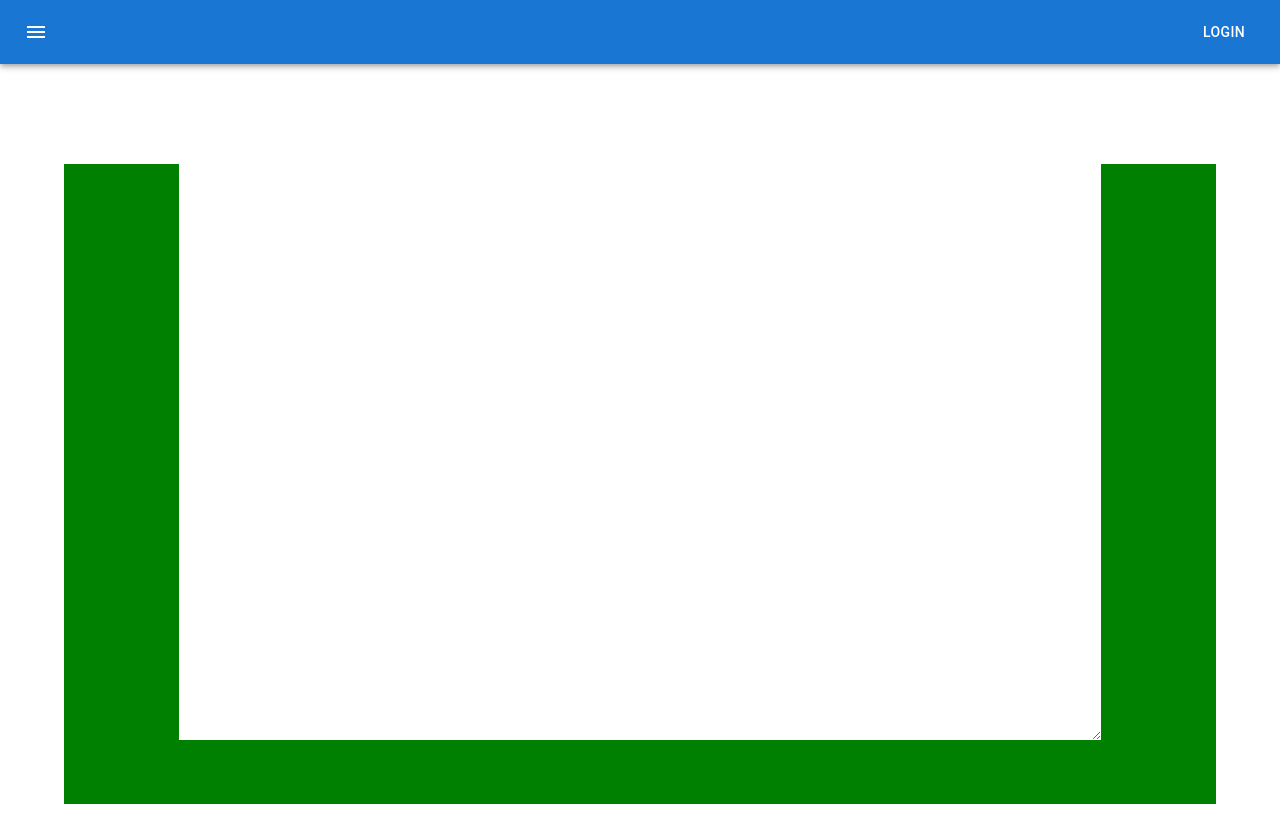
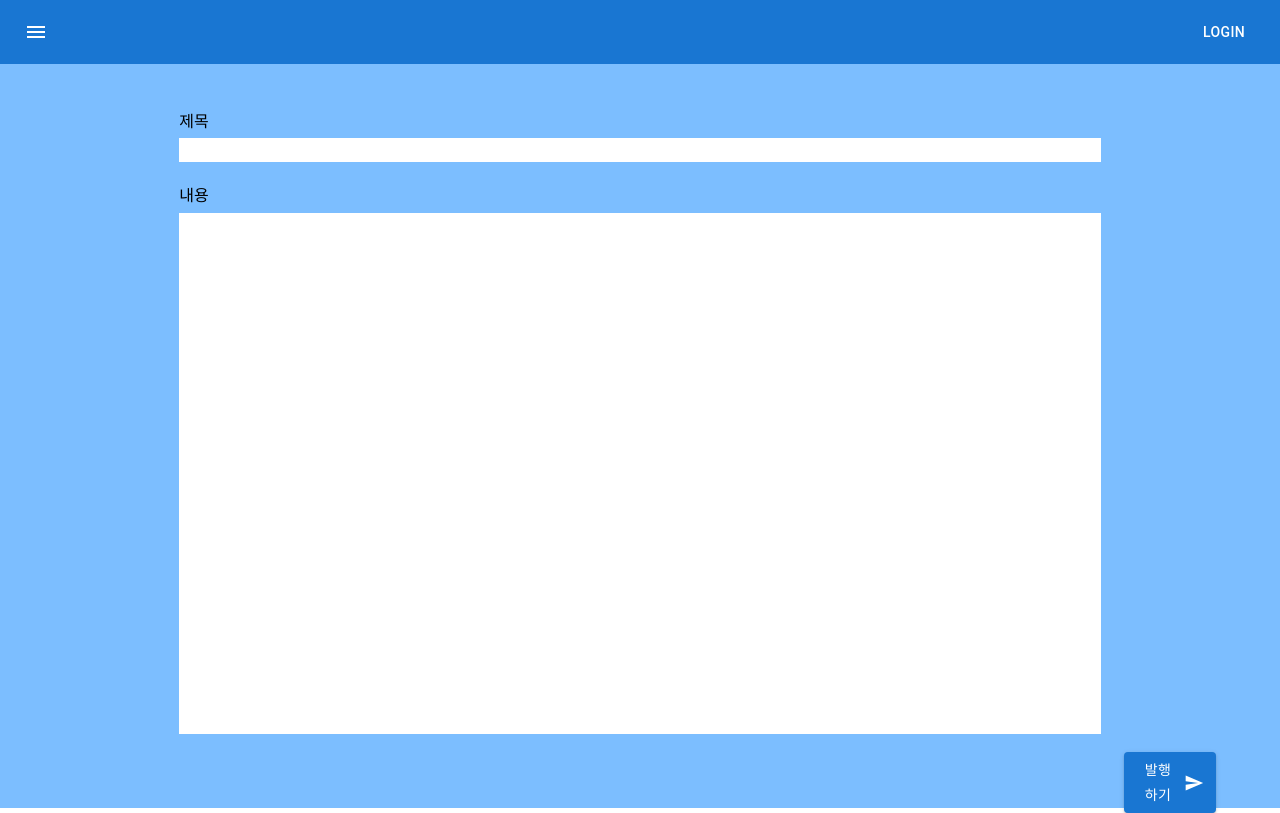
Before and after one commit to Gyu-Yeon/Blog-Project, a Next.js app: page /main/write in a window 1280 px wide. Built offline with nearby package versions, Linux system fonts and the light colour scheme.

Commit message:
write page

```diff
--- a/src/app/Components/Button.tsx
+++ b/src/app/Components/Button.tsx
@@ -5,7 +5,7 @@ import SendIcon from "@mui/icons-material/Send";
 export default function IconLabelButtons() {
   return (
     <Button variant="contained" endIcon={<SendIcon />}>
-      Write
+      글 쓰러 가기
     </Button>
   );
 }
--- a/src/app/globals.css
+++ b/src/app/globals.css
@@ -68,6 +68,45 @@
   background-color: beige;
 }
 
+.write-container {
+  background-color: #7cbeff;
+  width: 90vw;
+  height: 93vh;
+  margin: auto;
+  position: relative;
+}
+
+.write-title {
+  position: absolute;
+  top: 6%;
+  left: 10%;
+}
+
+.write-content {
+  position: absolute;
+  top: 16%;
+  left: 10%;
+}
+
+.write-input {
+  width: 80%;
+  position: absolute;
+  display: flex;
+  resize: none;
+  top: 10%;
+  left: 10%;
+}
+
+.write-textArea {
+  position: absolute;
+  display: flex;
+  width: 80%;
+  height: 70%;
+  resize: none;
+  top: 20%;
+  left: 10%;
+}
+
 @media all and (min-width: 1024px) and (max-width: 1279px) {
   .notes-item {
     width: 275px;
--- /dev/null
+++ b/src/app/main/write/Wrtie.tsx
@@ -0,0 +1,56 @@
+"use client";
+
+import { ChangeEvent, useState } from "react";
+import Button from "@mui/material/Button";
+import SendIcon from "@mui/icons-material/Send";
+
+export default function Write() {
+  const [titleInput, setTitleInput] = useState("");
+  const [contentInput, setContentInput] = useState("");
+
+  const onchangeInput = (
+    e: ChangeEvent<HTMLInputElement | HTMLTextAreaElement>
+  ) => {
+    if (e.target.name === "title") {
+      setTitleInput(e.target.value);
+    } else if (e.target.name === "content") {
+      setContentInput(e.target.value);
+    }
+  };
+
+  return (
+    <div className="d-flex mt-6 write-container">
+      <span className="write-title">제목</span>
+      <input
+        className="write-input"
+        type="text"
+        value={titleInput}
+        name="title"
+        onChange={(e) => {
+          onchangeInput(e);
+        }}
+      />
+      <span className="write-content">내용</span>
+      <textarea
+        className="write-textArea"
+        value={contentInput}
+        name="content"
+        onChange={(e) => {
+          onchangeInput(e);
+        }}
+      />
+      <div
+        style={{
+          position: "absolute",
+          display: "flex",
+          top: "92.5%",
+          left: "92%",
+        }}
+      >
+        <Button variant="contained" endIcon={<SendIcon />}>
+          발행하기
+        </Button>
+      </div>
+    </div>
+  );
+}
--- a/src/app/main/write/page.tsx
+++ b/src/app/main/write/page.tsx
@@ -1,25 +1,9 @@
-"use-client";
+import Write from "./Wrtie";
 
-export default function Write() {
+export default function Writepage() {
   return (
-    <div
-      className="d-flex mt-6"
-      style={{
-        backgroundColor: "green",
-        width: "90vw",
-        height: "80vh",
-        margin: "auto",
-        marginTop: "100px",
-      }}
-    >
-      <textarea
-        style={{
-          display: "flex",
-          width: "80%",
-          height: "90%",
-          margin: "auto",
-        }}
-      />
+    <div style={{ background: "#7CBEFF" }}>
+      <Write />
     </div>
   );
 }
```
